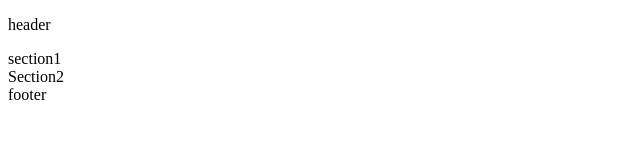
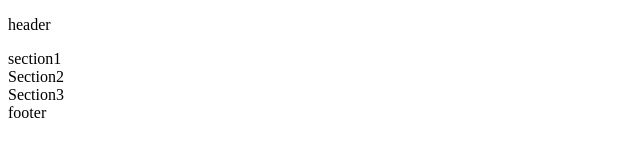
Before and after one commit to takiindev/NOVUS, a plain HTML site: page index.html in a window 1280 px wide. Shown: the full height of the page, 0-640 px from the left. Drawn offline with Linux system fonts and the light colour scheme.

Commit message:
tai len section3

```diff
--- a/index.html
+++ b/index.html
@@ -14,7 +14,7 @@
         section1
       </div>
       <div class="section2">Section2</div>
-      <div class="section3"></div>
+      <div class="section3">Section3</div>
     </main>
     <footer>footer </footer>
   </body>
```
